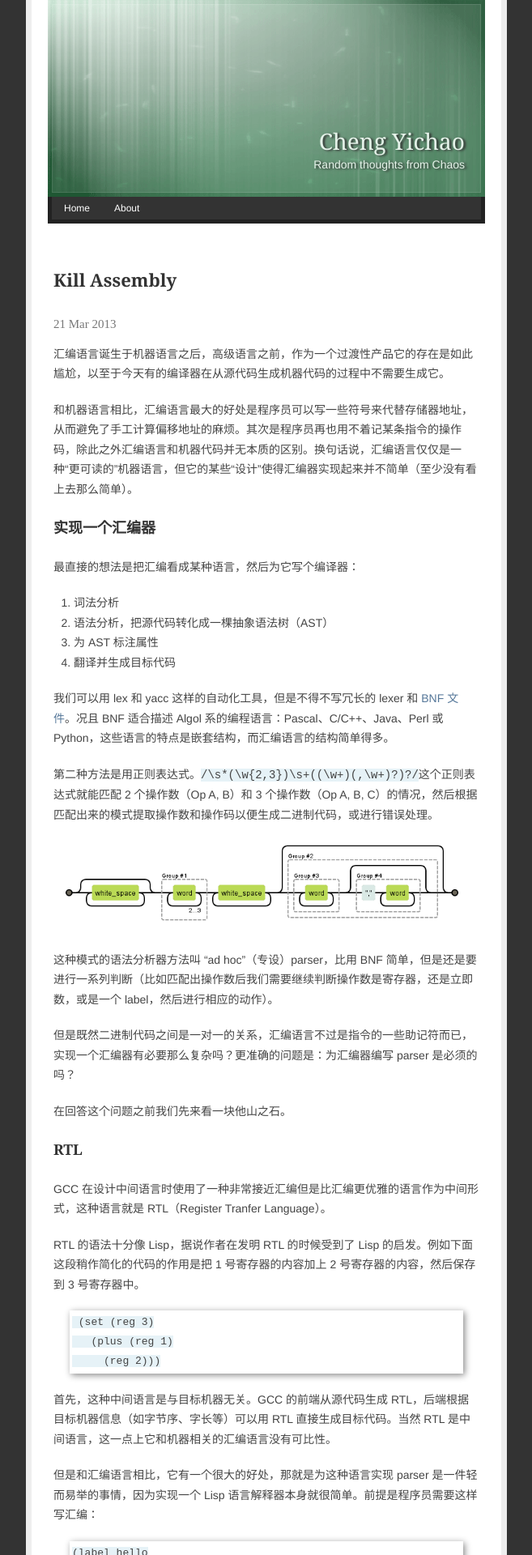
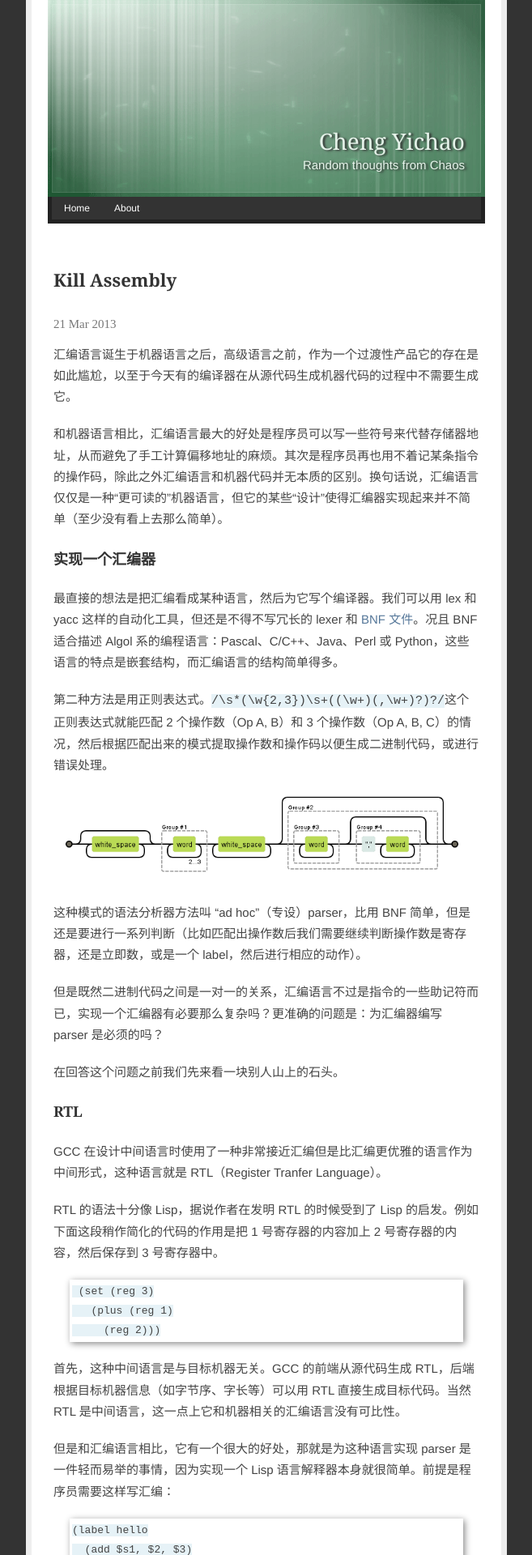
Before and after one commit to dreamsome/onesuper.github.com, a Jekyll site: the page built from _posts/technium/2013-03-21-kill-assembly.md, in a window 1280 px wide. Shown: the top 1920 px of the page at 81% size, without its empty margins (311-968 px from the left). Built offline with Jekyll 4.4.1, drawn with Linux system fonts in a browser that asks for light colours; Markdown is read by kramdown in place of the engine named in the settings; some of the changed text lies outside the part shown.

Commit message:
what we life for

```diff
--- a/_posts/technium/2013-03-21-kill-assembly.md
+++ b/_posts/technium/2013-03-21-kill-assembly.md
@@ -15,15 +15,7 @@ tags: []
 ### 实现一个汇编器
 
 
-最直接的想法是把汇编看成某种语言，然后为它写个编译器：
-
-1. 词法分析
-2. 语法分析，把源代码转化成一棵抽象语法树（AST）
-3. 为 AST 标注属性
-4. 翻译并生成目标代码
-
-
-我们可以用 lex 和 yacc 这样的自动化工具，但是不得不写冗长的 lexer 和 [BNF 文件](http://ranger.uta.edu/~nystrom/courses/cse5317-sp10/project/mips.html)。况且 BNF 适合描述 Algol 系的编程语言：Pascal、C/C++、Java、Perl 或 Python，这些语言的特点是嵌套结构，而汇编语言的结构简单得多。
+最直接的想法是把汇编看成某种语言，然后为它写个编译器。我们可以用 lex 和 yacc 这样的自动化工具，但还是不得不写冗长的 lexer 和 [BNF 文件](http://ranger.uta.edu/~nystrom/courses/cse5317-sp10/project/mips.html)。况且 BNF 适合描述 Algol 系的编程语言：Pascal、C/C++、Java、Perl 或 Python，这些语言的特点是嵌套结构，而汇编语言的结构简单得多。
 
 
 第二种方法是用正则表达式。`/\s*(\w{2,3})\s+((\w+)(,\w+)?)?/`这个正则表达式就能匹配 2 个操作数（Op A, B）和 3 个操作数（Op A, B, C）的情况，然后根据匹配出来的模式提取操作数和操作码以便生成二进制代码，或进行错误处理。
@@ -38,7 +30,7 @@ tags: []
 但是既然二进制代码之间是一对一的关系，汇编语言不过是指令的一些助记符而已，实现一个汇编器有必要那么复杂吗？更准确的问题是：为汇编器编写 parser 是必须的吗？
 
 
-在回答这个问题之前我们先来看一块他山之石。
+在回答这个问题之前我们先来看一块别人山上的石头。
 
 
 
@@ -158,15 +150,3 @@ add $t0, $zero, $t1
         addi(sp, sp, -4); // 栈顶增长
         sw(r3, sp, 0);    // 寄存器的内容入栈
     }
-
-
-进一步抽象就实现“函数调用”的功能：
-
-<span class="sidenote">一些结构中可能会用寄存器来传递参数，这里没考虑到这种情况。</span>
-
-
-    function call(name, arg1, arg2) {
-         push(arg1);
-         push(arg2);
-         jal(name);
-    }
--- a/style.css
+++ b/style.css
@@ -5,7 +5,7 @@ body {
     line-height: 180%;
     background: #333;
     margin: 0;
-    font: normal 14px/1.75 "Helvetica Neue", Helvetica, sans-serif;
+    font: normal 15px/1.75 "Helvetica Neue", Helvetica, sans-serif;
 }
 
 h1,h2,h3,h4 {
```
Also changed, not shown: _posts/essay/2013-03-24-tech-persuit.md (added, +42 -0 lines), onesuper.md (+6 -0 lines), images/touch.jpg (added).
